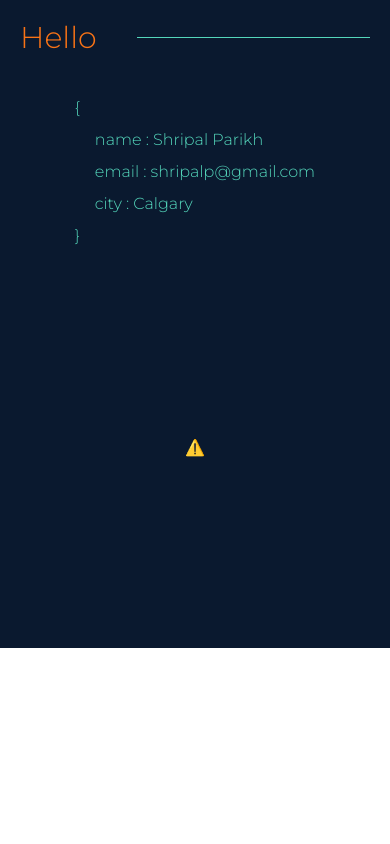
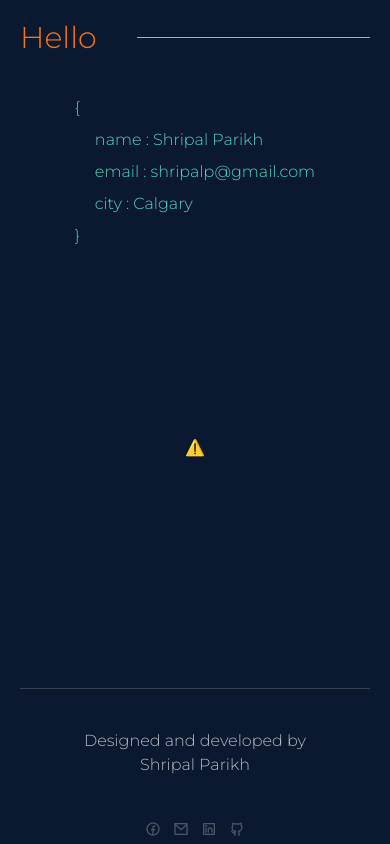
Before and after one commit to shripalp/mern-portfolio, a React (Create React App) app in the folder client/: page / in a window 390 px wide. Shown: the part 4414-5258 px from the top of the page. Before the commit the page ends 5062 px from the top, so only its background shows below. Built offline with nearby package versions, Linux system fonts and the light colour scheme; no server answers.

Commit message:
left sidebar and loader completed

```diff
--- a/client/public/index.html
+++ b/client/public/index.html
@@ -10,7 +10,10 @@
       content="Web site created using create-react-app"
     />
     <link rel="apple-touch-icon" href="%PUBLIC_URL%/logo192.png" />
-
+    <link
+      href="https://cdn.jsdelivr.net/npm/remixicon@2.2.0/fonts/remixicon.css"
+      rel="stylesheet"
+    />
     <link rel="manifest" href="%PUBLIC_URL%/manifest.json" />
     <script src="https://unpkg.com/@lottiefiles/lottie-player@latest/dist/lottie-player.js"></script>
 
--- a/client/src/App.js
+++ b/client/src/App.js
@@ -1,9 +1,13 @@
+import { useState } from "react";
 import { BrowserRouter, Routes, Route } from "react-router-dom";
 import Home from "./pages/Home";
+import Loader from "./components/Loader";
 
 function App() {
+  const [showLoading, setShowLoading] = useState(false);
   return (
     <BrowserRouter>
+      {showLoading ? <Loader /> : null}
       <Routes>
         <Route path="/" element={<Home />} />
       </Routes>
--- /dev/null
+++ b/client/src/components/Loader.js
@@ -0,0 +1,15 @@
+import React from "react";
+
+function Loader() {
+  return (
+    <div className="h-screen flex items-center justify-center fixed inset-0 bg-primary">
+      <div className="flex gap-5 text-6xl font-semibold sm:text-3xl">
+        <h1 className="text-secondary s">Loading...</h1>
+        <h1 className="text-white a">Please</h1>
+        <h1 className="text-tertiary p">Wait</h1>
+      </div>
+    </div>
+  );
+}
+
+export default Loader;
--- a/client/src/index.css
+++ b/client/src/index.css
@@ -21,3 +21,55 @@
   background: #1f283d;
   border-radius: 10px;
 }
+
+i {
+  cursor: pointer;
+}
+i:hover {
+  color: white;
+}
+/* Loader Animatiom */
+
+.s {
+  animation: s 1s infinite;
+}
+@keyframes s {
+  0% {
+    opacity: 1;
+  }
+  50% {
+    opacity: 0.5;
+  }
+  100% {
+    opacity: 0.5;
+  }
+}
+.a {
+  animation: a 1s infinite;
+}
+@keyframes a {
+  0% {
+    opacity: 0.5;
+  }
+  50% {
+    opacity: 1;
+  }
+  100% {
+    opacity: 0.5;
+  }
+}
+
+.p {
+  animation: p 1s infinite;
+}
+@keyframes p {
+  0% {
+    opacity: 0.5;
+  }
+  50% {
+    opacity: 0.5;
+  }
+  100% {
+    opacity: 1;
+  }
+}
--- /dev/null
+++ b/client/src/pages/Home/Footer.js
@@ -0,0 +1,17 @@
+import React from "react";
+
+function Footer() {
+  return (
+    <div className="py-10">
+      <div className="h-[1px] w-full bg-gray-700"></div>
+      <div className="flex items-center justify-center flex-col mt-10 opacity-70">
+        <h1 className="text-white">Designed and developed by</h1>
+        <h1 className="text-white">
+          <span className="text-white">Shripal Parikh</span>
+        </h1>
+      </div>
+    </div>
+  );
+}
+
+export default Footer;
--- /dev/null
+++ b/client/src/pages/Home/LeftSider.js
@@ -0,0 +1,23 @@
+import React from "react";
+
+function LeftSider() {
+  return (
+    <div className="fixed left-0 bottom-0 px-10 sm:static">
+      <div className="flex flex-col items-center">
+        <div className="flex flex-col gap-3 sm:flex-row">
+          <a href="https://www.google.com">
+            {" "}
+            <i className="ri-facebook-circle-line text-gray-600"></i>
+          </a>
+
+          <i class="ri-mail-line text-gray-600"></i>
+          <i class="ri-linkedin-box-line text-gray-600"></i>
+          <i class="ri-github-line text-gray-600"></i>
+        </div>
+        <div className="w-[1px] h-32 bg-gray-400 sm:hidden"></div>
+      </div>
+    </div>
+  );
+}
+
+export default LeftSider;
--- a/client/src/pages/Home/index.js
+++ b/client/src/pages/Home/index.js
@@ -6,6 +6,8 @@ import Experiences from "./Experiences";
 import Projects from "./Projects";
 import Courses from "./Courses";
 import Contact from "./Contact";
+import Footer from "./Footer";
+import LeftSider from "./LeftSider";
 
 function Home() {
   return (
@@ -18,6 +20,8 @@ function Home() {
         <Projects />
         <Courses />
         <Contact />
+        <Footer />
+        <LeftSider />
       </div>
     </div>
   );
```
